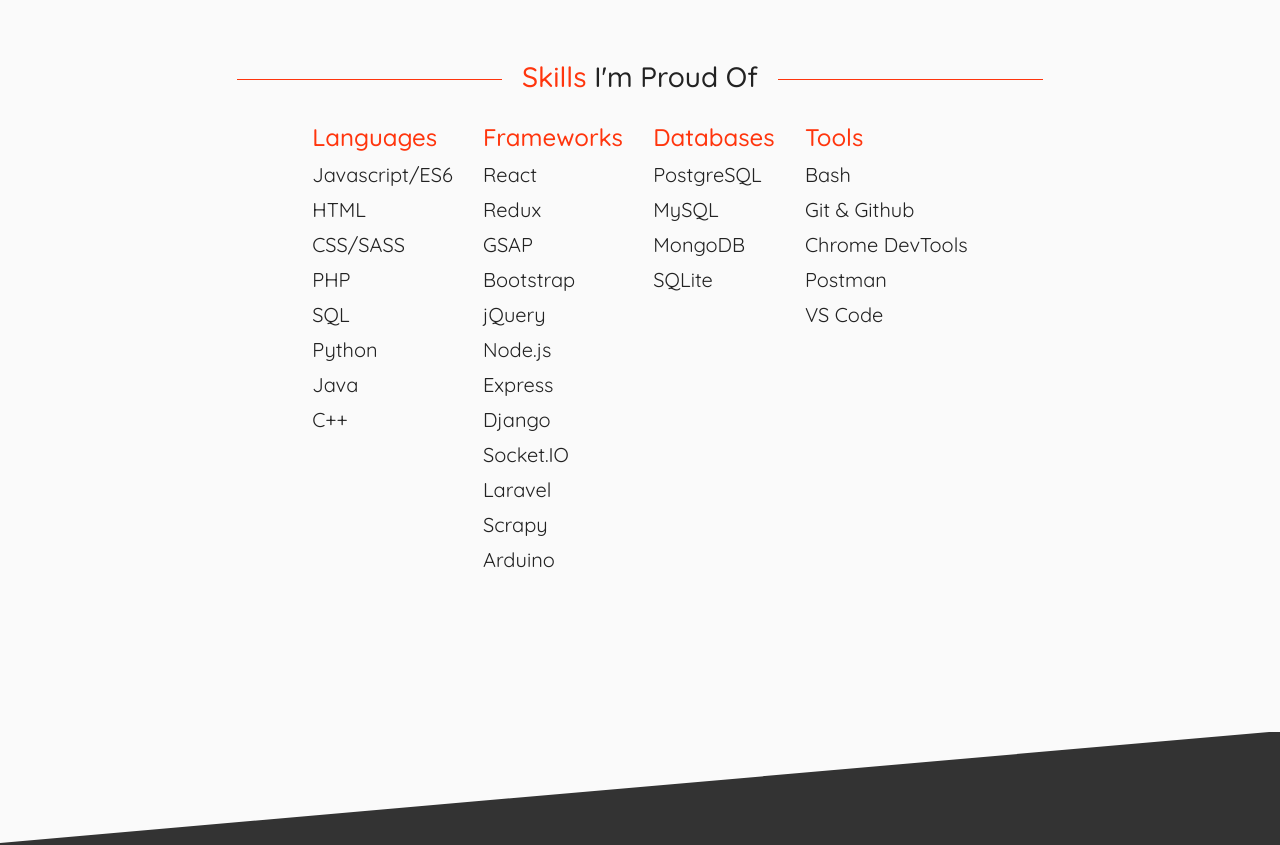
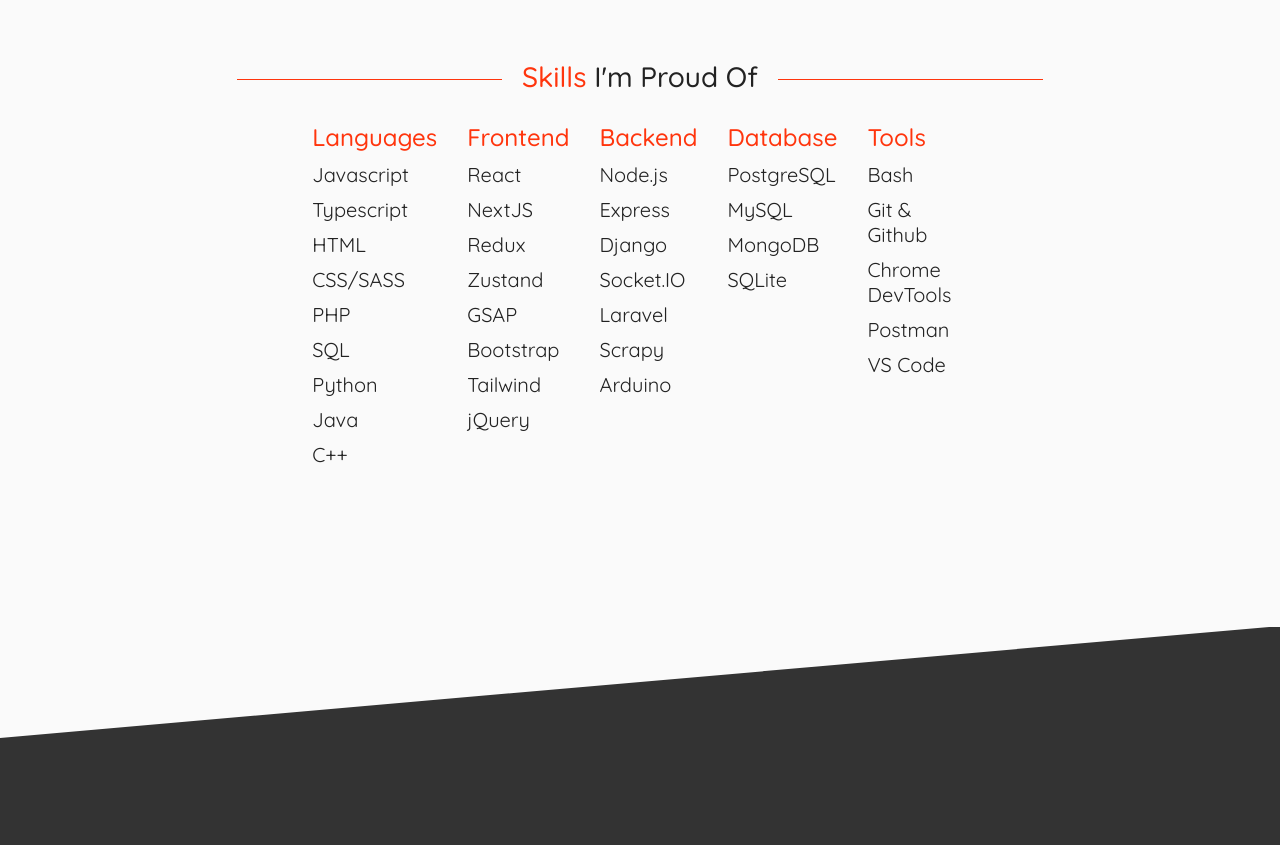
Before and after one commit to afutofu/afutofu.github.io, a React (Create React App) app: page / in a window 1280 px wide. Shown: the part 1620-2465 px from the top of the page. Built offline with nearby package versions, Linux system fonts and the light colour scheme.

Commit message:
Add more skills and segregate frameworks

```diff
--- a/src/components/Skills.js
+++ b/src/components/Skills.js
@@ -139,6 +139,7 @@
   align-items: flex-start;
   list-style: none;
   margin: 0 15px;
+  flex-basis: 1;
 
   @media only screen and (max-width: 992px) {
     justify-content: center;
@@ -321,7 +322,7 @@
           opacity: 0,
         },
         0.1,
-        "-=1.2"
+        "-=0.9"
       )
       .staggerFrom(
         listItems[3].childNodes,
@@ -332,6 +333,15 @@
         },
         0.1,
         "-=0.8"
+      ).staggerFrom(
+        listItems[4].childNodes,
+        0.5,
+        {
+          x: -50,
+          opacity: 0,
+        },
+        0.1,
+        "-=0.6"
       );
 
     return tl;
@@ -373,7 +383,8 @@
                     Languages
                   </ListTitle>
                   <ListItems ref={(el) => (listItems = el)}>
-                    <ListItem>Javascript/ES6</ListItem>
+                    <ListItem>Javascript</ListItem>
+                    <ListItem>Typescript</ListItem>
                     <ListItem>HTML</ListItem>
                     <ListItem>CSS/SASS</ListItem>
                     <ListItem>PHP</ListItem>
@@ -384,13 +395,21 @@
                   </ListItems>
                 </List>
                 <List>
-                  <ListTitle>Frameworks</ListTitle>
+                  <ListTitle>Frontend</ListTitle>
                   <ListItems>
                     <ListItem>React</ListItem>
+                    <ListItem>NextJS</ListItem>
                     <ListItem>Redux</ListItem>
+                    <ListItem>Zustand</ListItem>
                     <ListItem>GSAP</ListItem>
                     <ListItem>Bootstrap</ListItem>
+                    <ListItem>Tailwind</ListItem>
                     <ListItem>jQuery</ListItem>
+                  </ListItems>
+                </List>
+                <List>
+                  <ListTitle>Backend</ListTitle>
+                  <ListItems>
                     <ListItem>Node.js</ListItem>
                     <ListItem>Express</ListItem>
                     <ListItem>Django</ListItem>
@@ -401,7 +420,7 @@
                   </ListItems>
                 </List>
                 <List>
-                  <ListTitle>Databases</ListTitle>
+                  <ListTitle>Database</ListTitle>
                   <ListItems>
                     <ListItem>PostgreSQL</ListItem>
                     <ListItem>MySQL</ListItem>
```
